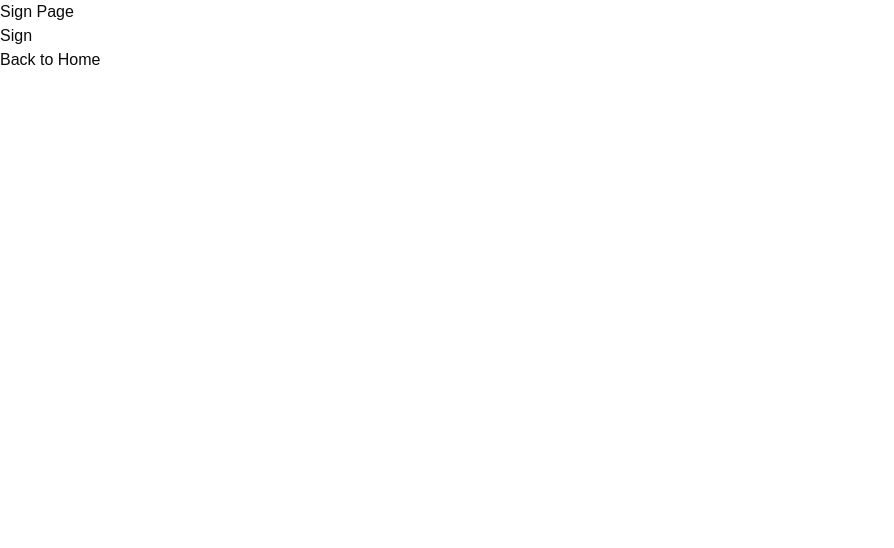
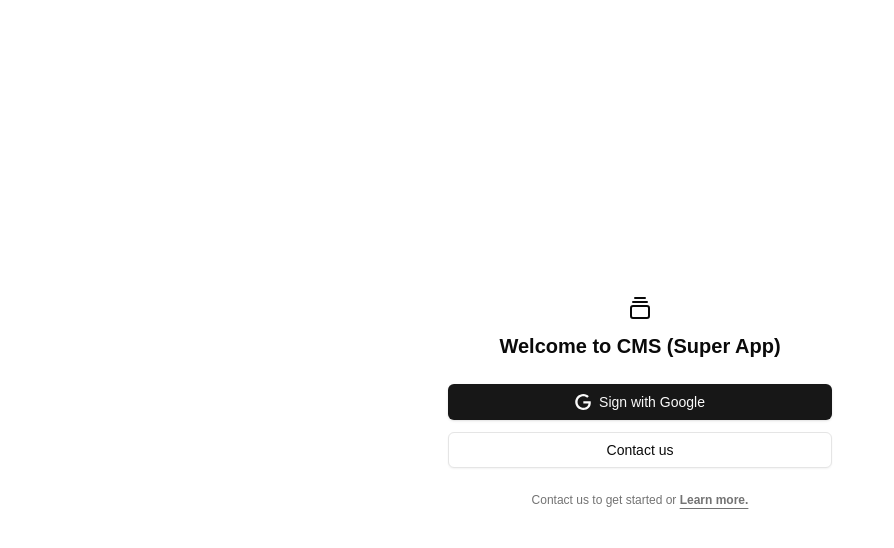
Before and after one commit to super-demo/cms, a Next.js app: page /sign in a window 1280 px wide. Shown: the top 548 px of the page, without its empty margins (0-894 px from the left). Built offline with nearby package versions, Linux system fonts and the light colour scheme.

Commit message:
feat(sign page): change stlye sign page

```diff
--- a/package.json
+++ b/package.json
@@ -11,6 +11,8 @@
     "lint:fix": "next lint --fix"
   },
   "dependencies": {
+    "@radix-ui/react-label": "^2.1.2",
+    "@radix-ui/react-slot": "^1.1.2",
     "class-variance-authority": "^0.7.1",
     "clsx": "^2.1.1",
     "jwt-decode": "^4.0.0",
--- a/src/app/page.tsx
+++ /dev/null
@@ -1,10 +0,0 @@
-import Link from "next/link"
-
-export default function Page() {
-  return (
-    <div>
-      <div>Home Page without Login</div>
-      <Link href={"/sign"}>Go to Sign Up Page</Link>
-    </div>
-  )
-}
--- /dev/null
+++ b/src/app/sign/_components/sign-form.tsx
@@ -0,0 +1,52 @@
+"use client"
+
+import { GalleryVerticalEnd } from "lucide-react"
+import { signIn } from "next-auth/react"
+import Link from "next/link"
+
+import { Button } from "@/components/ui/button"
+import { cn } from "@/lib/utils"
+
+export function SignForm({
+  className,
+  ...props
+}: React.ComponentPropsWithoutRef<"div">) {
+  return (
+    <div className={cn("flex flex-col gap-6", className)} {...props}>
+      <div>
+        <div className="flex flex-col gap-6">
+          <div className="flex flex-col items-center gap-2">
+            <div className="flex flex-col items-center gap-2 font-medium">
+              <div className="flex h-8 w-8 items-center justify-center rounded-md">
+                <GalleryVerticalEnd className="size-6" />
+              </div>
+              <span className="sr-only">Super Office Inc.</span>
+            </div>
+            <h1 className="text-xl font-bold">Welcome to CMS (Super App)</h1>
+          </div>
+          <div className="flex flex-col gap-3">
+            <Button
+              className="w-full"
+              onClick={async () => await signIn("google", { callbackUrl: "/" })}
+            >
+              <svg xmlns="http://www.w3.org/2000/svg" viewBox="0 0 24 24">
+                <path
+                  d="M12.48 10.92v3.28h7.84c-.24 1.84-.853 3.187-1.787 4.133-1.147 1.147-2.933 2.4-6.053 2.4-4.827 0-8.6-3.893-8.6-8.72s3.773-8.72 8.6-8.72c2.6 0 4.507 1.027 5.907 2.347l2.307-2.307C18.747 1.44 16.133 0 12.48 0 5.867 0 .307 5.387.307 12s5.56 12 12.173 12c3.573 0 6.267-1.173 8.373-3.36 2.16-2.16 2.84-5.213 2.84-7.667 0-.76-.053-1.467-.173-2.053H12.48z"
+                  fill="currentColor"
+                />
+              </svg>
+              Sign with Google
+            </Button>
+            <Button variant="outline">Contact us</Button>
+          </div>
+        </div>
+      </div>
+      <div className="text-balance text-center text-xs text-muted-foreground [&_a]:underline [&_a]:underline-offset-4 hover:[&_a]:text-primary">
+        Contact us to get started or{" "}
+        <Link href="" className="font-semibold">
+          Learn more.
+        </Link>
+      </div>
+    </div>
+  )
+}
--- a/src/app/sign/page.tsx
+++ b/src/app/sign/page.tsx
@@ -1,19 +1,10 @@
-"use client"
-
-import { signIn } from "next-auth/react"
-import Link from "next/link"
+import { SignForm } from "@/app/sign/_components/sign-form"
 
 export default function Page() {
   return (
-    <div>
-      <div>Sign Page</div>
-      <button
-        onClick={async () => await signIn("google", { callbackUrl: "/" })}
-      >
-        Sign
-      </button>
-      <div>
-        <Link href={"/"}>Back to Home</Link>
+    <div className="flex min-h-svh flex-col items-center justify-center gap-6 bg-background p-6 md:p-10">
+      <div className="w-full max-w-sm">
+        <SignForm />
       </div>
     </div>
   )
--- /dev/null
+++ b/src/components/ui/button.tsx
@@ -0,0 +1,57 @@
+import * as React from "react"
+import { Slot } from "@radix-ui/react-slot"
+import { cva, type VariantProps } from "class-variance-authority"
+
+import { cn } from "@/lib/utils"
+
+const buttonVariants = cva(
+  "inline-flex items-center justify-center gap-2 whitespace-nowrap rounded-md text-sm font-medium transition-colors focus-visible:outline-none focus-visible:ring-1 focus-visible:ring-ring disabled:pointer-events-none disabled:opacity-50 [&_svg]:pointer-events-none [&_svg]:size-4 [&_svg]:shrink-0",
+  {
+    variants: {
+      variant: {
+        default:
+          "bg-primary text-primary-foreground shadow hover:bg-primary/90",
+        destructive:
+          "bg-destructive text-destructive-foreground shadow-sm hover:bg-destructive/90",
+        outline:
+          "border border-input bg-background shadow-sm hover:bg-accent hover:text-accent-foreground",
+        secondary:
+          "bg-secondary text-secondary-foreground shadow-sm hover:bg-secondary/80",
+        ghost: "hover:bg-accent hover:text-accent-foreground",
+        link: "text-primary underline-offset-4 hover:underline",
+      },
+      size: {
+        default: "h-9 px-4 py-2",
+        sm: "h-8 rounded-md px-3 text-xs",
+        lg: "h-10 rounded-md px-8",
+        icon: "h-9 w-9",
+      },
+    },
+    defaultVariants: {
+      variant: "default",
+      size: "default",
+    },
+  }
+)
+
+export interface ButtonProps
+  extends React.ButtonHTMLAttributes<HTMLButtonElement>,
+    VariantProps<typeof buttonVariants> {
+  asChild?: boolean
+}
+
+const Button = React.forwardRef<HTMLButtonElement, ButtonProps>(
+  ({ className, variant, size, asChild = false, ...props }, ref) => {
+    const Comp = asChild ? Slot : "button"
+    return (
+      <Comp
+        className={cn(buttonVariants({ variant, size, className }))}
+        ref={ref}
+        {...props}
+      />
+    )
+  }
+)
+Button.displayName = "Button"
+
+export { Button, buttonVariants }
--- /dev/null
+++ b/src/components/ui/input.tsx
@@ -0,0 +1,22 @@
+import * as React from "react"
+
+import { cn } from "@/lib/utils"
+
+const Input = React.forwardRef<HTMLInputElement, React.ComponentProps<"input">>(
+  ({ className, type, ...props }, ref) => {
+    return (
+      <input
+        type={type}
+        className={cn(
+          "flex h-9 w-full rounded-md border border-input bg-transparent px-3 py-1 text-base shadow-sm transition-colors file:border-0 file:bg-transparent file:text-sm file:font-medium file:text-foreground placeholder:text-muted-foreground focus-visible:outline-none focus-visible:ring-1 focus-visible:ring-ring disabled:cursor-not-allowed disabled:opacity-50 md:text-sm",
+          className
+        )}
+        ref={ref}
+        {...props}
+      />
+    )
+  }
+)
+Input.displayName = "Input"
+
+export { Input }
--- /dev/null
+++ b/src/components/ui/label.tsx
@@ -0,0 +1,26 @@
+"use client"
+
+import * as React from "react"
+import * as LabelPrimitive from "@radix-ui/react-label"
+import { cva, type VariantProps } from "class-variance-authority"
+
+import { cn } from "@/lib/utils"
+
+const labelVariants = cva(
+  "text-sm font-medium leading-none peer-disabled:cursor-not-allowed peer-disabled:opacity-70"
+)
+
+const Label = React.forwardRef<
+  React.ElementRef<typeof LabelPrimitive.Root>,
+  React.ComponentPropsWithoutRef<typeof LabelPrimitive.Root> &
+    VariantProps<typeof labelVariants>
+>(({ className, ...props }, ref) => (
+  <LabelPrimitive.Root
+    ref={ref}
+    className={cn(labelVariants(), className)}
+    {...props}
+  />
+))
+Label.displayName = LabelPrimitive.Root.displayName
+
+export { Label }
--- a/src/middleware.ts
+++ b/src/middleware.ts
@@ -1,7 +1,7 @@
 import { withAuth } from "next-auth/middleware"
 import { NextResponse } from "next/server"
 
-const PATH_ACCESSIBLE = ["/", "/sign"]
+const PATH_ACCESSIBLE = ["/sign"]
 
 export default withAuth(
   function middleware(req) {
```
Also changed, not shown: 1 other file (tests, documents, lock files or other folders).
